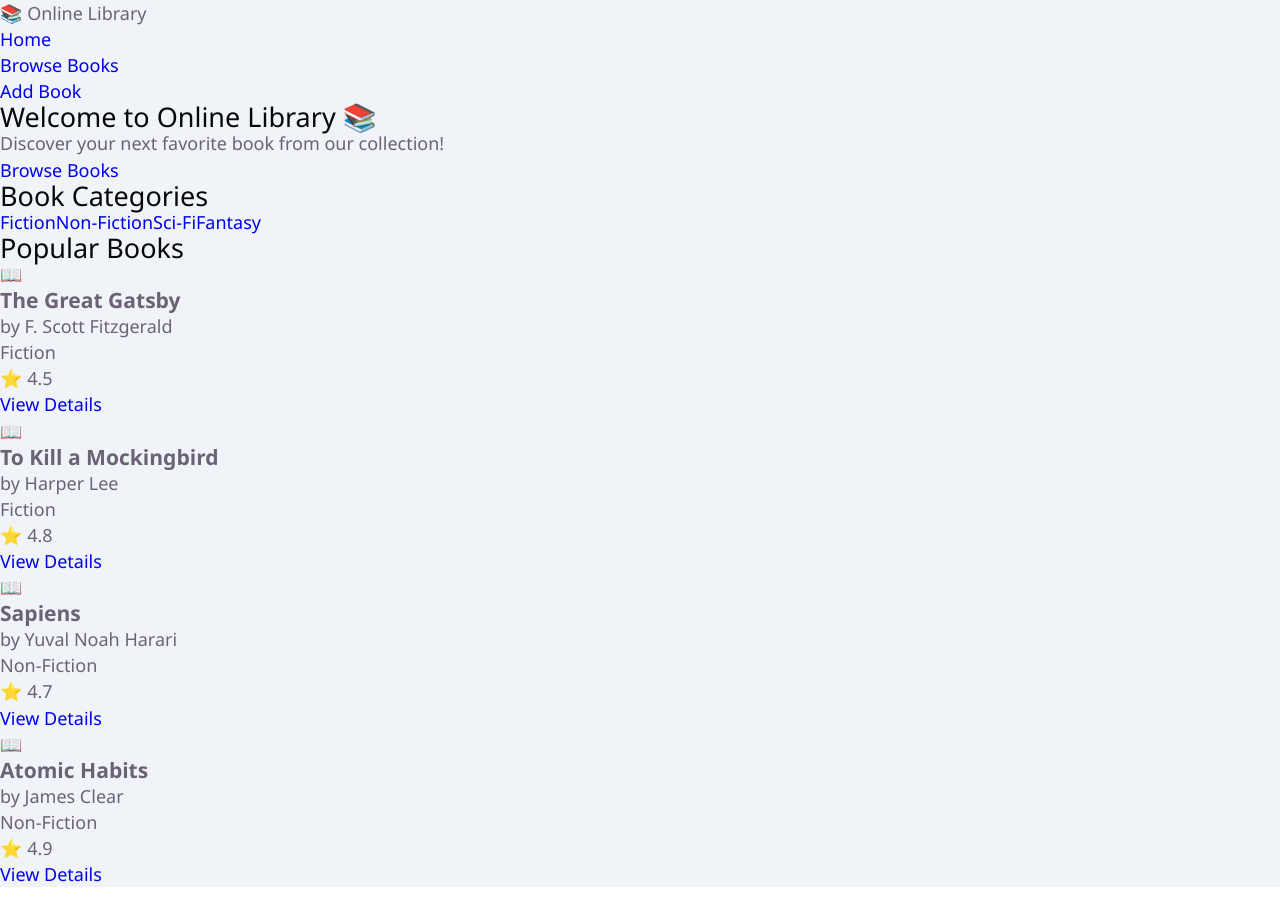
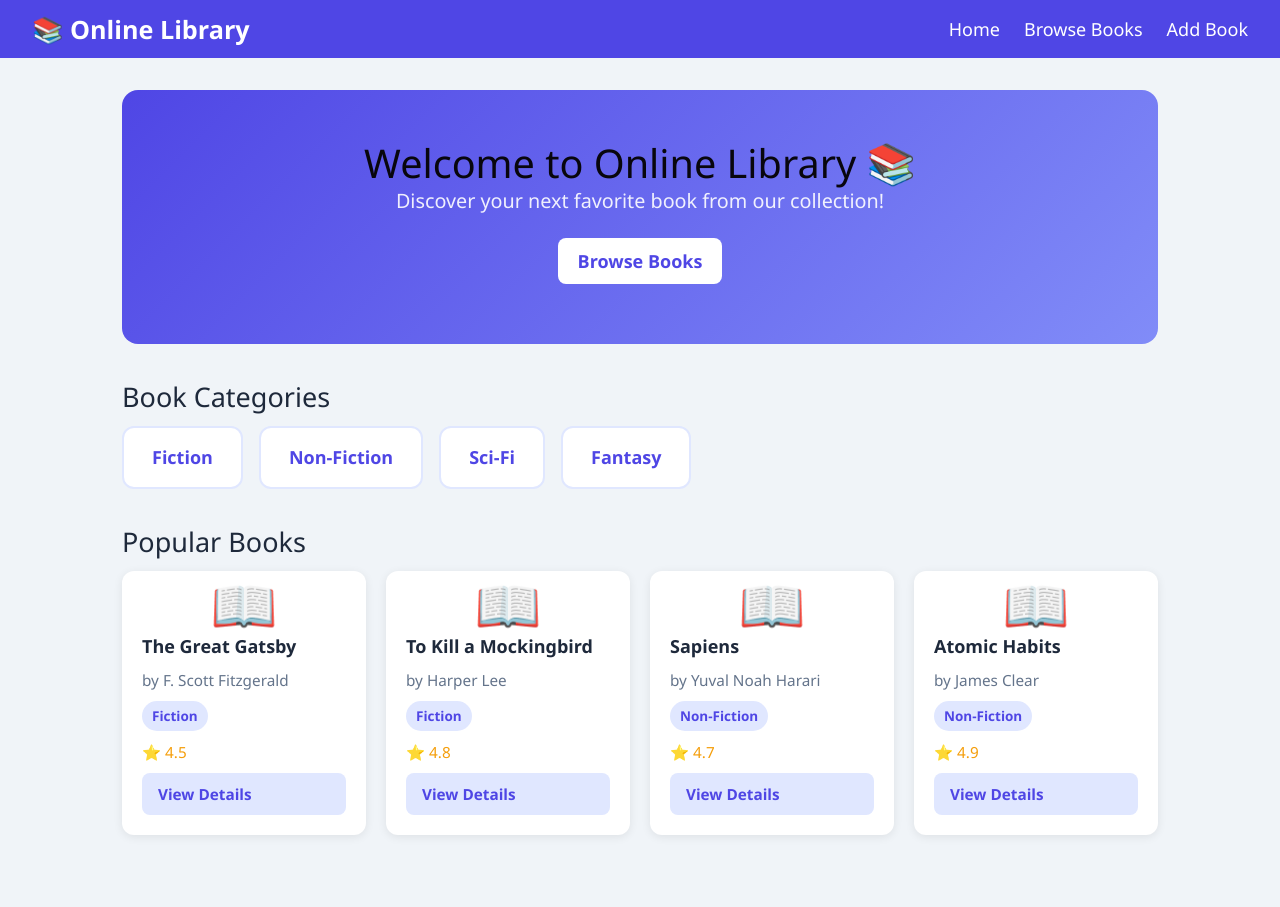
Before and after one commit to shivanshsingh05102000/library-app, a React (Vite) app: page / in a window 1280 px wide. Built offline with nearby package versions, Linux system fonts and the light colour scheme.

Commit message:
style: add complete CSS styling for all pages

```diff
--- a/src/App.css
+++ b/src/App.css
@@ -14,3 +14,460 @@ body {
 a {
   text-decoration: none;
 }
+
+/* ===== Navbar ===== */
+.navbar {
+  background: #4f46e5;
+  padding: 16px 32px;
+  display: flex;
+  justify-content: space-between;
+  align-items: center;
+}
+
+.navbar-brand {
+  color: white;
+  font-size: 1.4rem;
+  font-weight: 700;
+}
+
+.navbar-links {
+  list-style: none;
+  display: flex;
+  gap: 24px;
+}
+
+.navbar-links a {
+  color: white;
+  font-size: 1rem;
+  font-weight: 500;
+  transition: opacity 0.2s;
+}
+
+.navbar-links a:hover {
+  opacity: 0.75;
+}
+
+/* ===== Buttons ===== */
+.btn-primary {
+  background: #4f46e5;
+  color: white;
+  padding: 10px 20px;
+  border-radius: 8px;
+  border: none;
+  cursor: pointer;
+  font-size: 1rem;
+  display: inline-block;
+  transition: background 0.2s;
+}
+
+.btn-primary:hover {
+  background: #4338ca;
+}
+
+.btn-details {
+  background: #e0e7ff;
+  color: #4f46e5;
+  padding: 8px 16px;
+  border-radius: 8px;
+  font-size: 0.85rem;
+  font-weight: 600;
+  display: inline-block;
+  transition: background 0.2s;
+}
+
+.btn-details:hover {
+  background: #c7d2fe;
+}
+
+/* ===== Home Page ===== */
+.home {
+  padding: 32px;
+  max-width: 1100px;
+  margin: 0 auto;
+}
+
+.hero {
+  background: linear-gradient(135deg, #4f46e5, #818cf8);
+  color: white;
+  padding: 60px 40px;
+  border-radius: 16px;
+  text-align: center;
+  margin-bottom: 40px;
+}
+
+.hero h1 {
+  font-size: 2.2rem;
+  margin-bottom: 12px;
+}
+
+.hero p {
+  font-size: 1.1rem;
+  margin-bottom: 24px;
+  opacity: 0.9;
+}
+
+.hero .btn-primary {
+  background: white;
+  color: #4f46e5;
+  font-weight: 700;
+}
+
+/* ===== Categories ===== */
+.categories-section,
+.popular-section {
+  margin-bottom: 40px;
+}
+
+.categories-section h2,
+.popular-section h2 {
+  font-size: 1.5rem;
+  margin-bottom: 16px;
+  color: #1e293b;
+}
+
+.categories-grid {
+  display: flex;
+  gap: 16px;
+  flex-wrap: wrap;
+}
+
+.category-card {
+  background: white;
+  border: 2px solid #e0e7ff;
+  color: #4f46e5;
+  padding: 16px 28px;
+  border-radius: 12px;
+  font-weight: 600;
+  font-size: 1rem;
+  transition: all 0.2s;
+}
+
+.category-card:hover {
+  background: #4f46e5;
+  color: white;
+}
+
+/* ===== Books Grid ===== */
+.books-grid {
+  display: grid;
+  grid-template-columns: repeat(auto-fill, minmax(220px, 1fr));
+  gap: 20px;
+}
+
+.book-card {
+  background: white;
+  border-radius: 12px;
+  padding: 20px;
+  box-shadow: 0 2px 10px rgba(0,0,0,0.08);
+  display: flex;
+  flex-direction: column;
+  gap: 8px;
+  transition: transform 0.2s;
+}
+
+.book-card:hover {
+  transform: translateY(-4px);
+}
+
+.book-cover {
+  font-size: 3rem;
+  text-align: center;
+  margin-bottom: 8px;
+}
+
+.book-card h3 {
+  font-size: 1rem;
+  color: #1e293b;
+}
+
+.author {
+  color: #64748b;
+  font-size: 0.85rem;
+}
+
+.category-tag {
+  background: #e0e7ff;
+  color: #4f46e5;
+  padding: 2px 10px;
+  border-radius: 20px;
+  font-size: 0.75rem;
+  font-weight: 600;
+  width: fit-content;
+}
+
+.rating {
+  color: #f59e0b;
+  font-size: 0.85rem;
+}
+
+/* ===== Browse Page ===== */
+.browse {
+  padding: 32px;
+  max-width: 1100px;
+  margin: 0 auto;
+}
+
+.browse h1 {
+  margin-bottom: 24px;
+  color: #1e293b;
+}
+
+.category-filters {
+  display: flex;
+  gap: 12px;
+  flex-wrap: wrap;
+  margin-bottom: 20px;
+}
+
+.filter-btn {
+  background: white;
+  border: 2px solid #e0e7ff;
+  color: #4f46e5;
+  padding: 8px 18px;
+  border-radius: 20px;
+  font-weight: 600;
+  font-size: 0.9rem;
+  transition: all 0.2s;
+}
+
+.filter-btn:hover,
+.filter-btn.active {
+  background: #4f46e5;
+  color: white;
+  border-color: #4f46e5;
+}
+
+.search-bar {
+  width: 100%;
+  padding: 12px 16px;
+  border: 2px solid #e0e7ff;
+  border-radius: 10px;
+  font-size: 1rem;
+  margin-bottom: 24px;
+  outline: none;
+}
+
+.search-bar:focus {
+  border-color: #4f46e5;
+}
+
+.no-books {
+  color: #94a3b8;
+  font-size: 1.1rem;
+  text-align: center;
+  padding: 40px;
+}
+
+/* ===== Book Details Page ===== */
+.book-details {
+  max-width: 700px;
+  margin: 40px auto;
+  background: white;
+  border-radius: 16px;
+  padding: 40px;
+  box-shadow: 0 4px 20px rgba(0,0,0,0.1);
+  display: flex;
+  gap: 32px;
+  align-items: flex-start;
+}
+
+.details-cover {
+  font-size: 6rem;
+}
+
+.details-info {
+  display: flex;
+  flex-direction: column;
+  gap: 12px;
+}
+
+.details-info h1 {
+  font-size: 1.8rem;
+  color: #1e293b;
+}
+
+.details-author,
+.details-category,
+.details-rating {
+  color: #475569;
+  font-size: 1rem;
+}
+
+.details-description {
+  color: #64748b;
+  line-height: 1.6;
+  margin-bottom: 8px;
+}
+
+/* ===== Add Book Page ===== */
+.add-book {
+  max-width: 600px;
+  margin: 40px auto;
+  padding: 32px;
+  background: white;
+  border-radius: 16px;
+  box-shadow: 0 4px 20px rgba(0,0,0,0.1);
+}
+
+.add-book h1 {
+  margin-bottom: 24px;
+  color: #1e293b;
+}
+
+.add-book-form {
+  display: flex;
+  flex-direction: column;
+  gap: 20px;
+}
+
+.form-group {
+  display: flex;
+  flex-direction: column;
+  gap: 6px;
+}
+
+.form-group label {
+  font-weight: 600;
+  color: #334155;
+  font-size: 0.95rem;
+}
+
+.form-group input,
+.form-group textarea,
+.form-group select {
+  padding: 10px 14px;
+  border: 2px solid #e0e7ff;
+  border-radius: 8px;
+  font-size: 1rem;
+  outline: none;
+  transition: border 0.2s;
+}
+
+.form-group input:focus,
+.form-group textarea:focus,
+.form-group select:focus {
+  border-color: #4f46e5;
+}
+
+.error {
+  color: #ef4444;
+  font-size: 0.85rem;
+}
+
+/* ===== 404 Page ===== */
+.not-found {
+  display: flex;
+  flex-direction: column;
+  align-items: center;
+  justify-content: center;
+  min-height: 100vh;
+  gap: 16px;
+  text-align: center;
+  background: #f0f4f8;
+}
+
+.not-found h1 {
+  font-size: 5rem;
+  color: #4f46e5;
+}
+
+.not-found h2 {
+  font-size: 1.8rem;
+  color: #1e293b;
+}
+
+.invalid-url {
+  color: #64748b;
+  font-size: 1rem;
+}
+
+.invalid-url span {
+  background: #fee2e2;
+  color: #ef4444;
+  padding: 4px 10px;
+  border-radius: 6px;
+  font-weight: 600;
+}
+
+.not-found-book {
+  text-align: center;
+  padding: 60px;
+}
+
+/* ===== Toast / Alert ===== */
+.toast {
+  position: fixed;
+  bottom: 28px;
+  left: 50%;
+  transform: translateX(-50%);
+  display: flex;
+  align-items: center;
+  gap: 10px;
+  padding: 14px 20px;
+  border-radius: 10px;
+  box-shadow: 0 6px 20px rgba(0, 0, 0, 0.15);
+  font-size: 0.95rem;
+  font-weight: 600;
+  z-index: 1000;
+  animation: toast-in 0.25s ease-out;
+}
+
+.toast-success {
+  background: #16a34a;
+  color: white;
+}
+
+.toast-error {
+  background: #ef4444;
+  color: white;
+}
+
+.toast-icon {
+  font-size: 1.1rem;
+}
+
+.toast-close {
+  background: none;
+  border: none;
+  color: inherit;
+  font-size: 1.2rem;
+  line-height: 1;
+  cursor: pointer;
+  margin-left: 4px;
+  padding: 0;
+  opacity: 0.85;
+}
+
+.toast-close:hover {
+  opacity: 1;
+}
+
+@keyframes toast-in {
+  from {
+    opacity: 0;
+    transform: translateX(-50%) translateY(12px);
+  }
+  to {
+    opacity: 1;
+    transform: translateX(-50%) translateY(0);
+  }
+}
+
+/* ===== Responsive tweaks ===== */
+@media (max-width: 640px) {
+  .navbar {
+    flex-direction: column;
+    gap: 12px;
+    padding: 16px;
+  }
+
+  .book-details {
+    flex-direction: column;
+    padding: 24px;
+  }
+
+  .add-book {
+    padding: 20px;
+    margin: 20px;
+  }
+}
```
